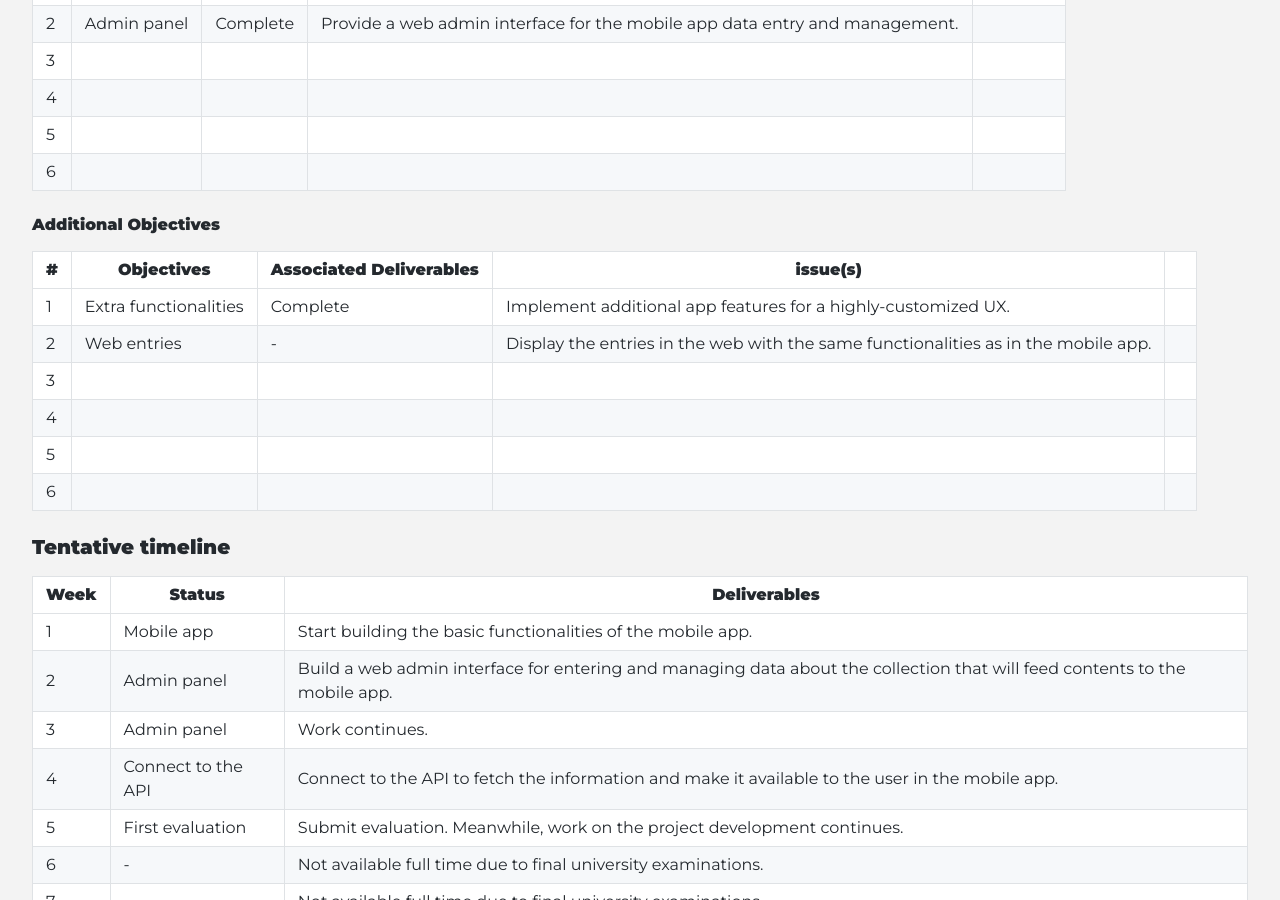
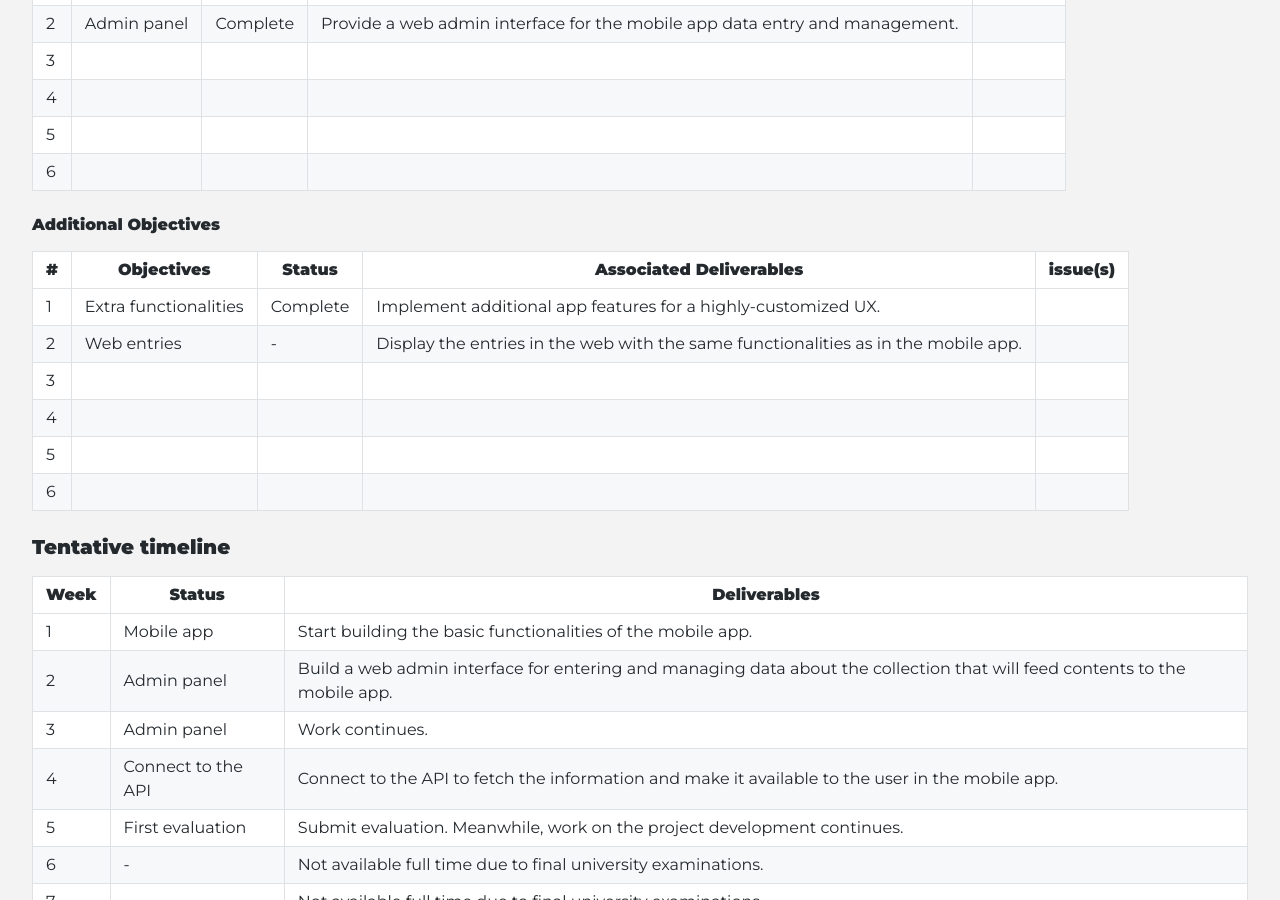
Before and after one commit to cdli-gh/blog, a Jekyll site: the page built from _blog/gsoc20/mobile_app/index.md, in a window 1280 px wide and 900 px high, scrolled down 778 px. Built offline with Jekyll 4.4.1, drawn with Linux system fonts in a browser that asks for light colours; Markdown is read by kramdown in place of the engine named in the settings.

Commit message:
Update index.md

```diff
--- a/_blog/gsoc20/mobile_app/index.md
+++ b/_blog/gsoc20/mobile_app/index.md
@@ -26,14 +26,14 @@ Objectives are separated in two categories: essential and additional, they are a
 
 #### Additional Objectives
 
-|\#|Objectives|Associated Deliverables|issue(s)|
-|---	|---	|---	|---	|
+|\#|Objectives|Status|Associated Deliverables|issue(s)|
+|---	|---	|---	|---	|---	|
 |1   	|Extra functionalities   	|Complete   	|Implement additional app features for a highly-customized UX.   	|   	|
 |2   	|Web entries   	|-   	|Display the entries in the web with the same functionalities as in the mobile app.   	|   	|
-|3   	|   	|   	|   	|
-|4   	|   	|   	|   	|
-|5   	|   	|   	|   	|
-|6   	|   	|   	|   	|
+|3   	|   	|   	|   	|   	|
+|4   	|   	|   	|   	|   	|
+|5   	|   	|   	|   	|   	|
+|6   	|   	|   	|   	|   	|
 
 ### Tentative timeline
 
```
